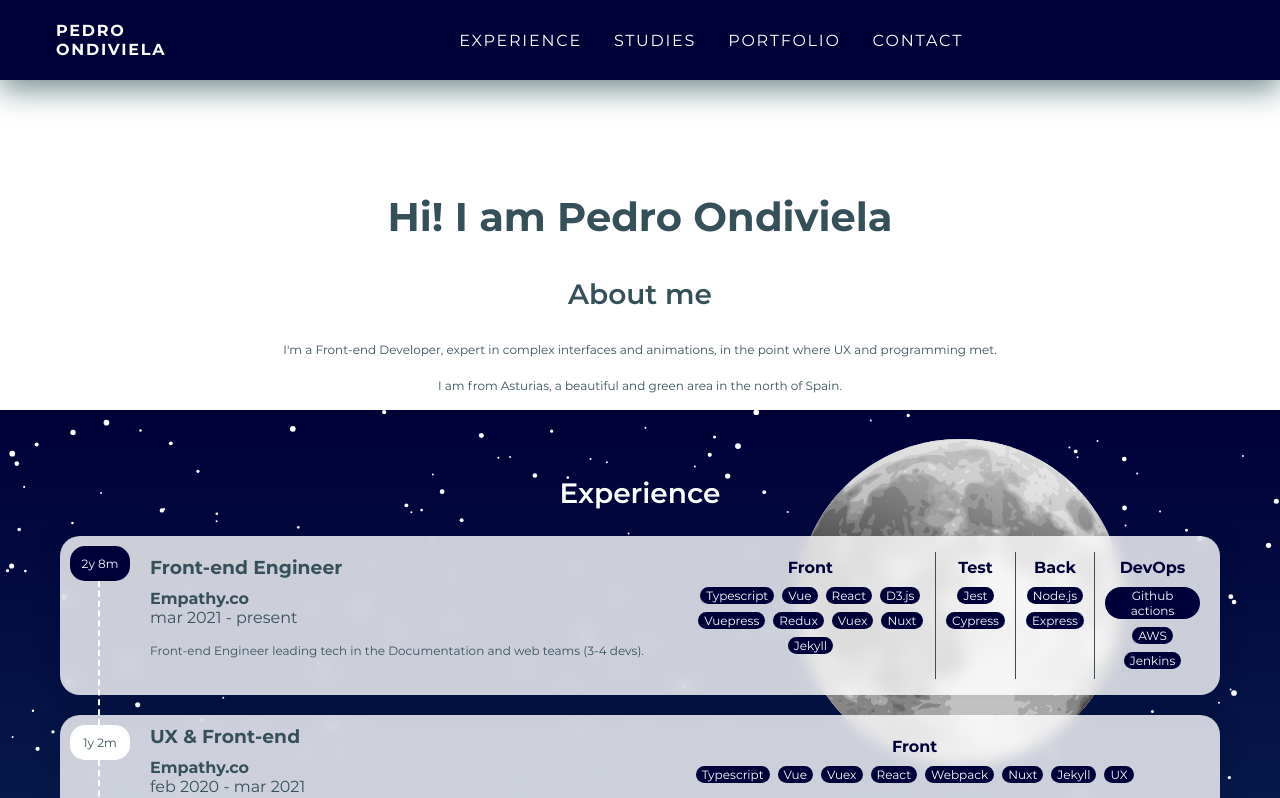
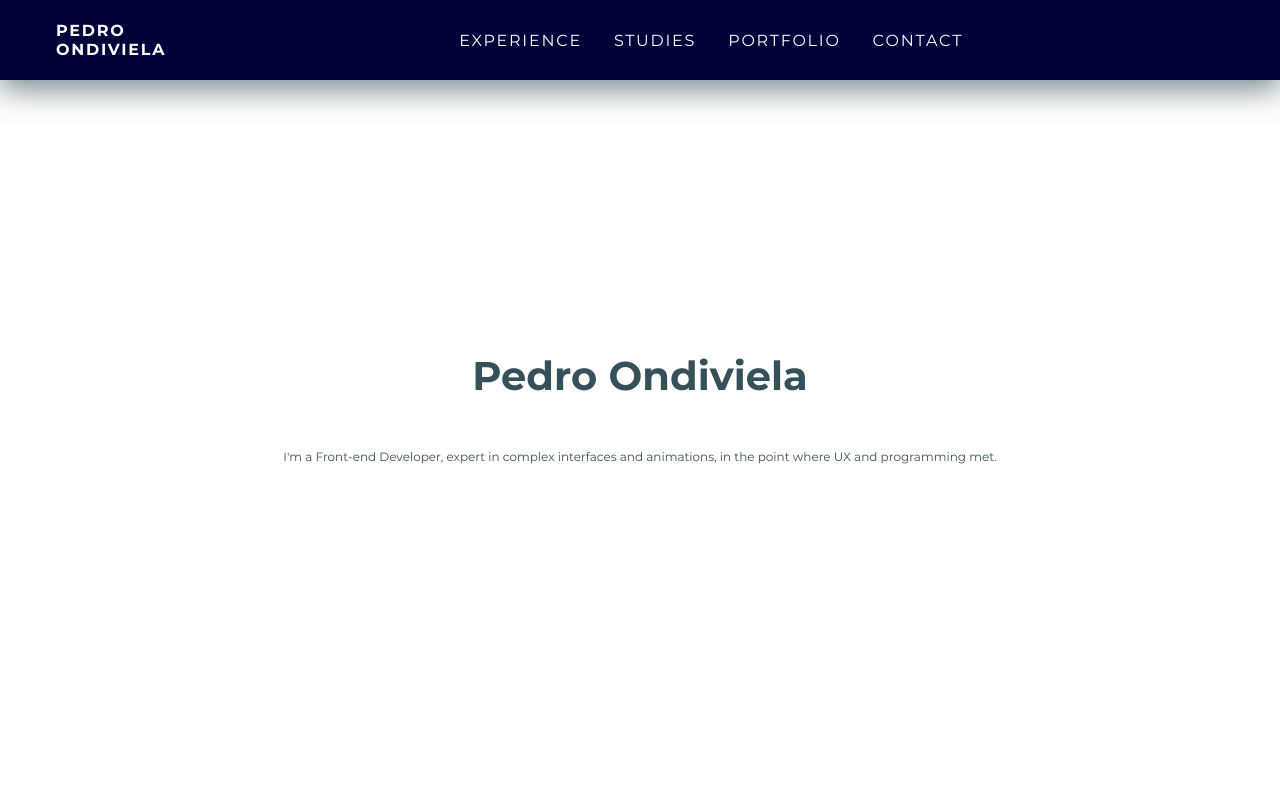
Before and after one commit to PedroOndh/pedroondh.github.io, a Nuxt app: page / in a window 1280 px wide. Shown: the top 798 px of the page. Built offline with nearby package versions, Linux system fonts and the light colour scheme.

Commit message:
feat(home): layout for first viewport

```diff
--- a/app.vue
+++ b/app.vue
@@ -8,7 +8,6 @@
 
 <style lang="scss" scoped>
 .cv-layout {
-  padding-top: rem(160px);
   text-align: center;
   overflow: hidden;
 
--- a/components/AboutMe.vue
+++ b/components/AboutMe.vue
@@ -1,20 +1,19 @@
 <template>
   <section class="cv-about-me cv-section" id="about-me">
-    <h1>
-      Hi! I am
-      <b>Pedro Ondiviela</b>
-    </h1>
-    <h2>About me</h2>
+    <h1>Pedro Ondiviela</h1>
     <p>
       I'm a Front-end Developer, expert in complex interfaces and animations, in the point where UX
       and programming met.
     </p>
-    <p>I am from Asturias, a beautiful and green area in the north of Spain.</p>
-    <!--
-    <div class="cv-about-me__homeland">
-      <img src="/assets/lakes.jpg" alt="lake image" />
-    </div>
-    -->
   </section>
 </template>
 <script setup lang="ts"></script>
+<style lang="scss" scoped>
+  .cv-about-me {
+    display: flex;
+    flex-direction: column;
+    justify-content: center;
+    align-items: center;
+    height: 100vh;
+  }
+</style>
--- a/components/Star.vue
+++ b/components/Star.vue
@@ -1,6 +1,6 @@
 <template>
   <circle
-    :class="['cv-star-decoration', {'cv-star-decoration--animation': animation}]"
+    :class="['cv-star-decoration', { 'cv-star-decoration--animation': animation }]"
     :cx="topPosition"
     :cy="leftPosition"
     :r="radius"
```
Also changed, not shown: components/Studies.vue (+16 -5 lines). Lines whose indentation alone changed are shown as unchanged.
